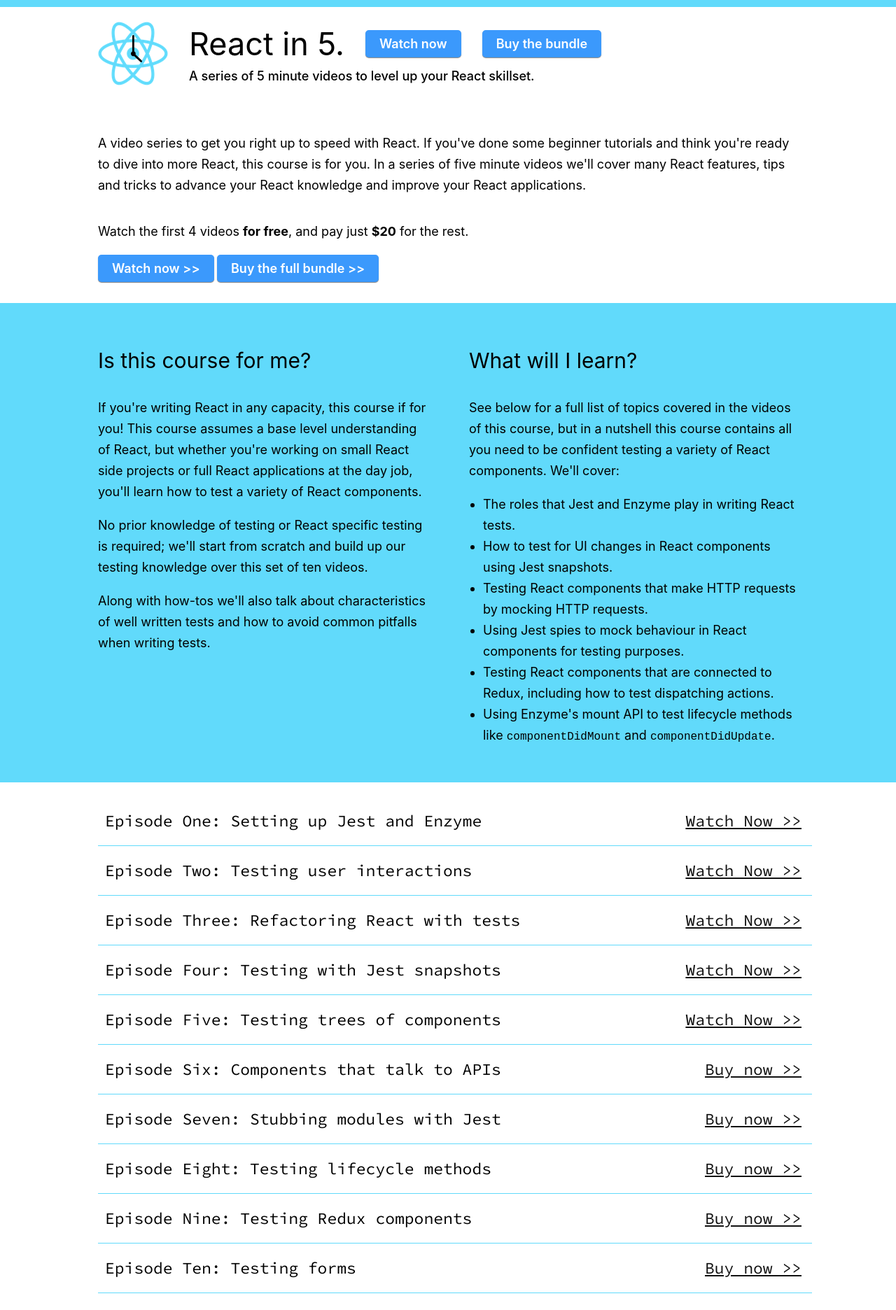
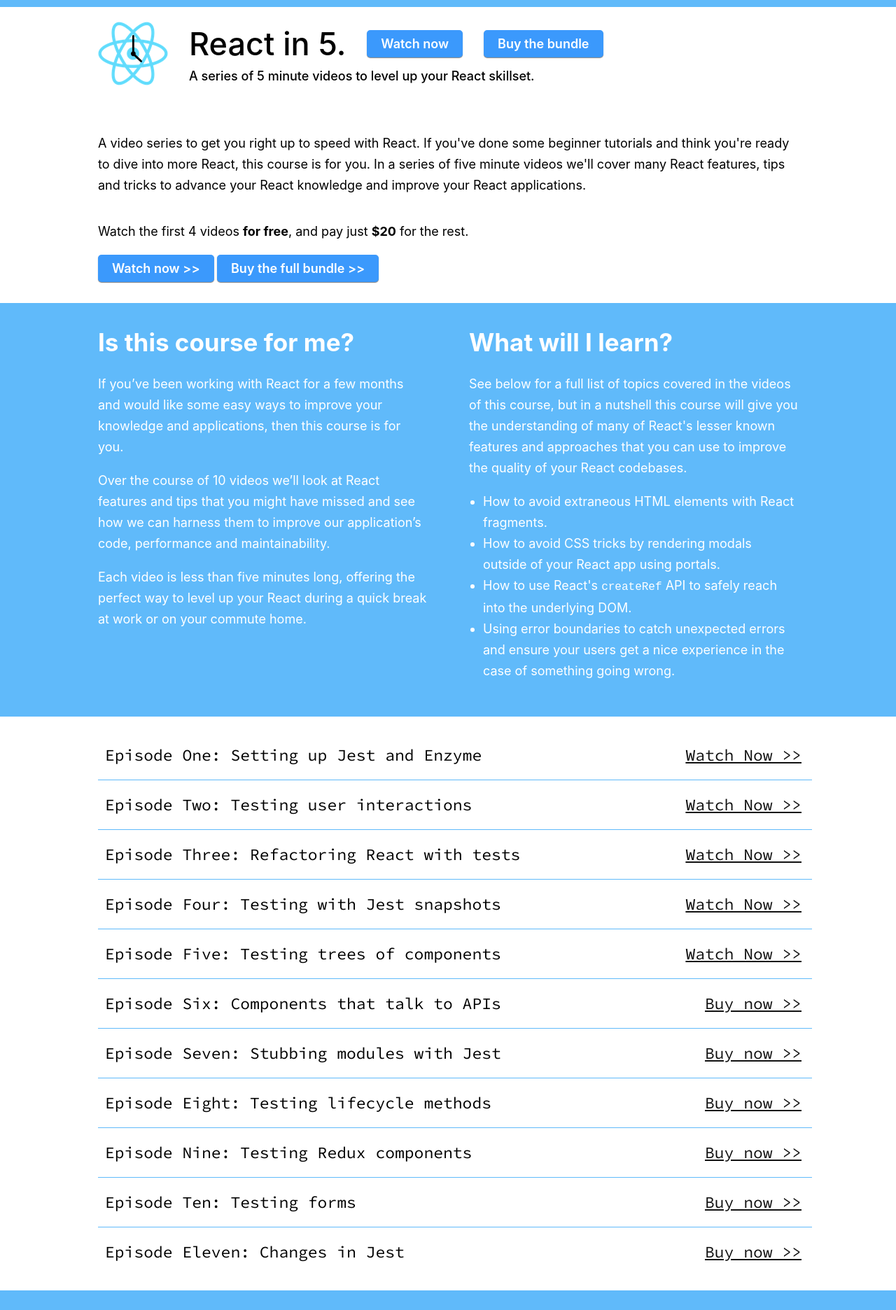
Before and after one commit to jackfranklin/javascriptplayground.com, a Jekyll site: the page built from react-in-five/index.html, in a window 1280 px wide. Shown: the top 1872 px of the page at 70% size. Built offline with Jekyll 4.4.1, drawn with Linux system fonts in a browser that asks for light colours; comment, search, counter and statistics services are not loaded; some of the changed text lies outside the part shown.

Commit message:
getting there

```diff
--- /dev/null
+++ b/_data/react.yml
@@ -0,0 +1,48 @@
+- title: "Episode One: Setting up Jest and Enzyme"
+  description: "In this video we create a new sample project and configure Jest to run our tests. We also look at how to set up Enzyme using its adapter system to ensure it works with the version of React that we are using."
+  free: true
+  url: "https://youtu.be/aSQ8v9JH5C8"
+
+- title: "Episode Two: Testing user interactions"
+  description: "In this episode we will use Enzyme's simulate to test components that users are able to interact with."
+  free: true
+  url: "https://youtu.be/KsiuE0IS9AE"
+
+- title: "Episode Three: Refactoring React with tests"
+  description: "Now we have a functioning component and tests that prove its functionality, we can refactor the component's implementation with the confidence that we have not broken any features thanks to our test suite."
+  free: true
+  url: "https://youtu.be/53TBT5wd_C4"
+
+- title: "Episode Four: Testing with Jest snapshots"
+  description: "Rather than test our component's output using multiple assertions, we can more easily test visual changes to components by using snapshots, a built in feature of Jest."
+  free: true
+  url: "https://youtu.be/9liG4PuqKY0"
+
+- title: "Episode Five: Testing trees of components"
+  description: "In this episode we'll look at how to test components that render other components and learn how to know how many tests to write for each component."
+  free: true
+  url: "https://youtu.be/aoEKfXZOB6U"
+
+- title: "Episode Six: Components that talk to APIs"
+  description: "This episode will discuss how to test React components that make network requests to an API. We will look at how to fake the network request in the test environment and assert that the compoennt renders the fetched data correctly."
+  free: false
+
+- title: "Episode Seven: Stubbing modules with Jest"
+  description: "This episode continues looking at dealing with network requests in tests, but this time we'll refactor our async HTTP code into a separate module that we can then mock in tests by using Jest's spy functions."
+  free: false
+
+- title: "Episode Eight: Testing lifecycle methods"
+  description: "Sometimes your component will have logic in a lifecycle hook that you want to test. In this episode we will see how to call lifecycle methods in your tests from Enzyme in order to fully test them."
+  free: false
+
+- title: "Episode Nine: Testing Redux components"
+  description: "Redux is a great tool to manage complex state across large React applications, but can make components harder to test. In this episode we will see how to test components that have to interact with Redux."
+  free: false
+
+- title: "Episode Ten: Testing forms"
+  description: "Using Enzyme we're able to interact with and fill in form elements. In this episode we'll use that functionality to test a React component that contains a form for the user to fill in."
+  free: false
+
+- title: "Episode Eleven: Changes in Jest"
+  description: "This episode discusses some of the small changes to Jest and Enzyme that occured after the videos were recorded."
+  free: false
--- a/_sass/_react-in-five.scss
+++ b/_sass/_react-in-five.scss
@@ -1,6 +1,6 @@
 @import 'mailchimp';
 
-$blue: #61dafb;
+$blue: #60bafa;
 
 html {
   font-size: 100%;
@@ -50,20 +50,27 @@ header {
     .cta-button:first-of-type {
       margin-right: 30px;
     }
+
+    @media (max-width: 769px) {
+      display: block;
+    }
   }
+
+  h1 { text-align: left; }
 
   h1,
   h4 {
-    margin: 0;
     font-weight: 500;
   }
 
-  h1 {
-    font-size: 36px;
+  h4 {
+    margin: 0;
+    font-size: 18px;
+    @media (max-width: 769px) {
+      margin-top: 15px;
+    }
   }
-  h4 {
-    font-size: 18px;
-  }
+
 
   .logo-img {
     margin-right: 30px;
@@ -84,16 +91,13 @@ header {
 }
 
 header h1 {
-  font-weight: normal;
   font-size: 45px;
-  text-align: center;
   margin: 0 auto;
   line-height: 65px;
 }
 
 header h3 {
-  font-weight: normal;
-  font-size: 30px;
+  font-size: 40px;
   text-align: center;
   margin: 10px auto;
 }
@@ -103,6 +107,16 @@ header h3 {
   display: block;
   height: 70px;
   padding: 0 10px;
+  position: relative;
+}
+
+.logo span {
+  bottom: 5px;
+  left: 5px;
+  color: #fff;
+  font-size: 14px;
+  text-decoration: none;
+  position: absolute;
 }
 
 .logo img {
@@ -117,6 +131,7 @@ header h3 {
 
 .content-block:nth-of-type(even) {
   background: $blue;
+  color: #fff;
 }
 
 .content-block:nth-of-type(odd) {
@@ -139,8 +154,8 @@ header h3 {
 }
 
 .content-block h3 {
-  font-weight: normal;
-  font-size: 30px;
+  font-size: 35px;
+  margin: 0;
 }
 
 .content-block ul {
@@ -180,19 +195,10 @@ header h3 {
 }
 
 #mc-embedded-subscribe {
-  padding: 1em;
-  display: inline-block;
-  font-size: 20px;
   text-decoration: none;
-  color: #111;
-  background: #f6dd3b;
-  border: 1px solid #111;
+  border-style: none;
   transition: all 0.2s;
   position: relative;
-
-  &:hover {
-    background: #fff;
-  }
 }
 
 .hero {
@@ -286,7 +292,19 @@ header h3 {
   }
 }
 
-.content-block a:not(.cta-button) {
+.content-block:nth-of-type(even) a:not(.cta-button) {
+  &:link,
+  &:visited {
+    color: #fff;
+  }
+
+  &:hover {
+    color: #111;
+    transition: all 0.2s ease-in;
+  }
+}
+
+.content-block:nth-of-type(odd) a:not(.cta-button) {
   &:link,
   &:visited {
     color: #111;
@@ -295,6 +313,21 @@ header h3 {
   &:hover {
     background-color: #fff;
     transition: background-color 0.2s ease-in;
+  }
+}
+
+.testimonials {
+  ul { margin: 0; padding: 0; list-style: none; }
+
+  li {
+    img {
+      float: left;
+      margin-right: 10px;
+    }
+
+    margin-top: 20px;
+    font-style: italic;
+    span { display: block; font-style: normal; margin-top: 20px; font-weight: 600; }
   }
 }
 
--- a/react-in-five/index.html
+++ b/react-in-five/index.html
@@ -55,31 +55,31 @@ layout: none
       <div class="container">
         <div class="who-for">
           <h3>Is this course for me?</h3>
-          <p>If you're writing React in any capacity, this course if for you! This course assumes a base level understanding of React, but whether you're working on small React side projects or full React applications at the day job, you'll learn how to test a variety of React components.</p>
+          <p>If you’ve been working with React for a few months and would like some easy ways to improve your knowledge and applications, then this course is for you.</p>
 
-          <p>No prior knowledge of testing or React specific testing is required; we'll start from scratch and build up our testing knowledge over this set of ten videos.</p>
+          <p>Over the course of 10 videos we’ll look at React features and tips that you might have missed and see how we can harness them to improve our application’s code, performance and maintainability.
+            </p>
 
-          <p>Along with how-tos we'll also talk about characteristics of well written tests and how to avoid common pitfalls when writing tests.</p>
+          <p>Each video is less than five minutes long, offering the perfect way to level up your React during a quick break at work or on your commute home.</p>
+
         </div>
         <div class="what-learn">
           <h3>What will I learn?</h3>
 
-          <p>See below for a full list of topics covered in the videos of this course, but in a nutshell this course contains all you need to be confident testing a variety of React components. We'll cover:</p>
+          <p>See below for a full list of topics covered in the videos of this course, but in a nutshell this course will give you the understanding of many of React's lesser known features and approaches that you can use to improve the quality of your React codebases.</p>
 
           <ul>
-            <li>The roles that Jest and Enzyme play in writing React tests.</li>
-            <li>How to test for UI changes in React components using Jest snapshots.</li>
-            <li>Testing React components that make HTTP requests by mocking HTTP requests.</li>
-            <li>Using Jest spies to mock behaviour in React components for testing purposes.</li>
-            <li>Testing React components that are connected to Redux, including how to test dispatching actions.</li>
-            <li>Using Enzyme's mount API to test lifecycle methods like <code>componentDidMount</code> and <code>componentDidUpdate</code>.</li>
+            <li>How to avoid extraneous HTML elements with React fragments.</li>
+            <li>How to avoid CSS tricks by rendering modals outside of your React app using portals.</li>
+            <li>How to use React's <code>createRef</code> API to safely reach into the underlying DOM.</li>
+            <li>Using error boundaries to catch unexpected errors and ensure your users get a nice experience in the case of something going wrong.</li>
           </ul>
         </div>
       </div>
     </section>
     <section class="content-block" id="video-list">
       <ul class="videos-list">
-        {% for video in site.data.enzyme %}
+        {% for video in site.data.react %}
         <li class="container video-container">
           {{ video.title }}
           {% if video.free %}
@@ -93,15 +93,40 @@ layout: none
     </section>
     <section class="content-block">
       <div class="container">
+        <h3>Testimonials from “Testing React”</h3>
+        <div class="testimonials">
+          <p>Don’t just take my word about my courses - here’s what people who have watched my first video series, “<a href="/testing-react-enzyme-jest">Testing React applications with Enzyme and Jest</a>”, had to say about it.</p>
+
+          <ul>
+            <li><img src="/react-in-five/quote.svg" />This is such a well done and concise series! I bought the bundle because I'd like to see moar videos done in this style. I particularly like the zoomed-in and stripped-out view of everything but what matters most.<span>skube on YouTube</span></li>
+            <li><img src="/react-in-five/quote.svg" />These videos are great!! Thanks for making them.  I just started at my first job and I've been struggling to wrap my head around Jest and writing tests for React components.  This playlist has been very helpful!<span>Billy Thomas on YouTube</span></li>
+        </div>
+      </div>
+    </section>
+    <section class="content-block" id="buy-now">
+      <div class="container">
+        <h3>Buy the React in Five bundle now and get:</h3>
+
+        <ul>
+          <li>Ten full HD, DRM free, videos in mp4 format for you to download and watch from any device.</li>
+          <li>Access to the full source code from all videos.</li>
+          <li>Any new videos or updates to old videos in the future, for free.</li>
+          <li>Get help and answers from me to questions you might have from watching the videos.</li>
+        </ul>
+
+        <a href="watch/" class="cta-button js-buy-now">Buy now with Paddle for $20 >></a>
+      </div>
+    </section>
+    <section class="content-block">
+      <div class="container">
         <h3>Who is this course by?</h3>
         <div class="about-author">
           <div class="jack-head">
             <img src="/img/head.png" alt="Headshot of Jack Franklin" />
           </div>
           <div class="about-author-content">
-            <p>Jack is JavaScript and React developer in London who has been working with and testing React applications for the past three years.</p>
+            <p>Jack is JavaScript and React developer in London who has been working with and teaching React for the past four years.</p>
             <p>He's released numerous tutorials and videos on <a href="/">The JavaScript Playground</a> and <a href="https://www.youtube.com/channel/UCa6ZNjpXUYfBT9CCucusjvg?view_as=subscriber">his YouTube channel</a>.</p>
-            <p>He's also spoken about React testing at conferences including <a href="https://www.youtube.com/watch?v=KBhHsYlF4mQ">React Amsterdam</a>.</p>
 
             <a class="twitter-follow-button" href="https://twitter.com/Jack_Franklin">
               Follow @Jack_Franklin
@@ -110,29 +135,16 @@ layout: none
         </div>
       </div>
     </section>
-    <section class="content-block" id="buy-now">
-      <div class="container">
-        <h3>Buy the Testing React bundle now and get:</h3>
-
-        <ul>
-          <li>Eleven full HD, DRM free, videos in mp4 format for you to download and watch from any device.</li>
-          <li>Access to the full source code from all eleven videos.</li>
-          <li>Any new videos or updates to old videos in the future, for free.</li>
-          <li>Get help and answers from me to questions you might have from watching the videos.</li>
-        </ul>
-
-        <a href="watch/" class="get-started js-buy-now">Buy now with Paddle for $20 >></a>
-      </div>
-    </section>
     <section class="content-block">
       <div class="container">
         <h3>Frequently Asked Questions</h3>
 
         <ul class="faq">
-          <li><strong>How long are the videos?</strong> Each video is around 5-10 minutes in length. They're designed to be easily watchable in short chunks when you've got a few minutes spare, on the commute to work, or in the evenings.</li>
+          <li><strong>How long are the videos?</strong> Each video is at most five minutes long. They're designed to be easily watchable in short chunks when you've got a few minutes spare, on the commute to work, or in the evenings.</li>
           <li><strong>I'm a student, can I get a discount?</strong> Yes! <a href="mailto:jack@javascriptplayground.com">Email me</a> from your school/college/university email address.</li>
           <li><strong>What format are the videos?</strong> They are MP4 files, filmed in full 1080p high definition. You can download them for watching whenever you like, and they are yours to keep forever.</li>
           <li><strong>What if I don't like the course?</strong> I want everyone to be fully satisified with the videos. If you aren't happy with them, <a href="mailto:jack@javascriptplayground.com">Email me</a> and I'll sort out a refund for you.</li>
+          <li><strong>Do I get a discount if I purchased your testing course?</strong> Yes! Check your emails for a code, or if you can't find it, <a href="mailto:jack@javascriptplayground.com">email me</a> and I'll get that right to you.</li>
         </ul>
       </div>
     </section>
@@ -153,6 +165,7 @@ layout: none
       </div>
     </section>
     <a href="/" class="logo">
+      <span>Quotes logo by Arthur Shiain from the Noun Project</span>
       <img src="/img/logo_big.png" alt="the javascript playground" />
     </a>
 
```
Also changed, not shown: react-in-five/quote.svg (added).
